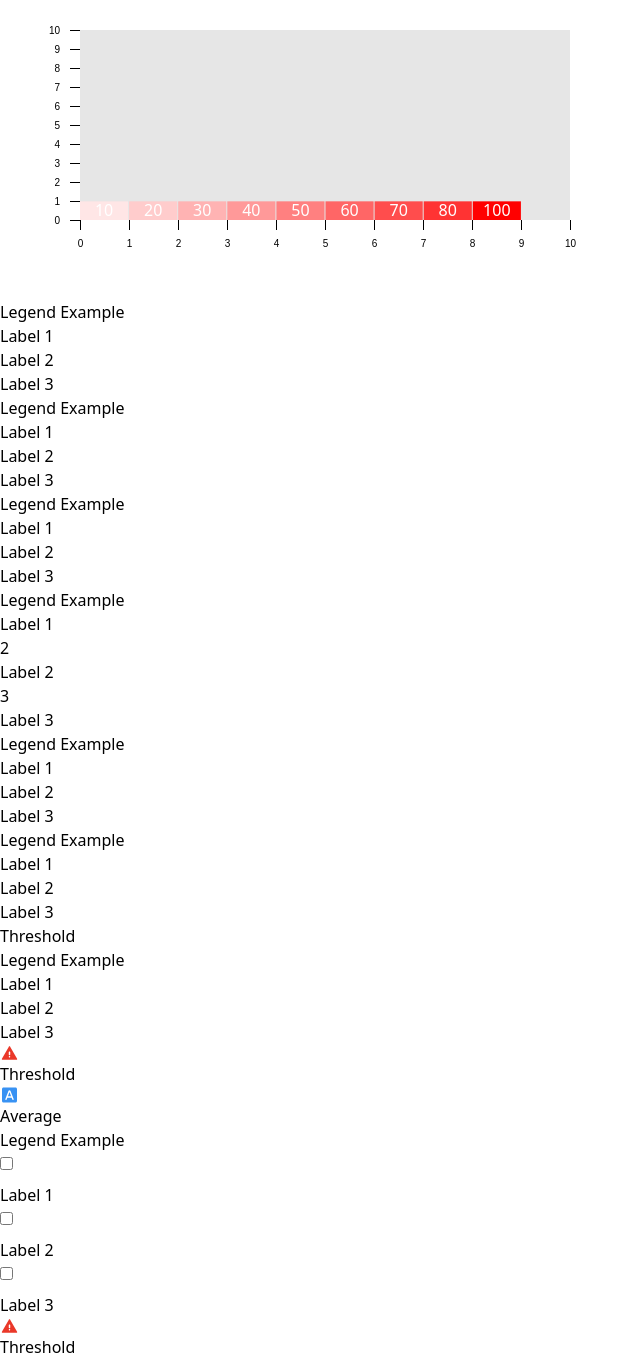
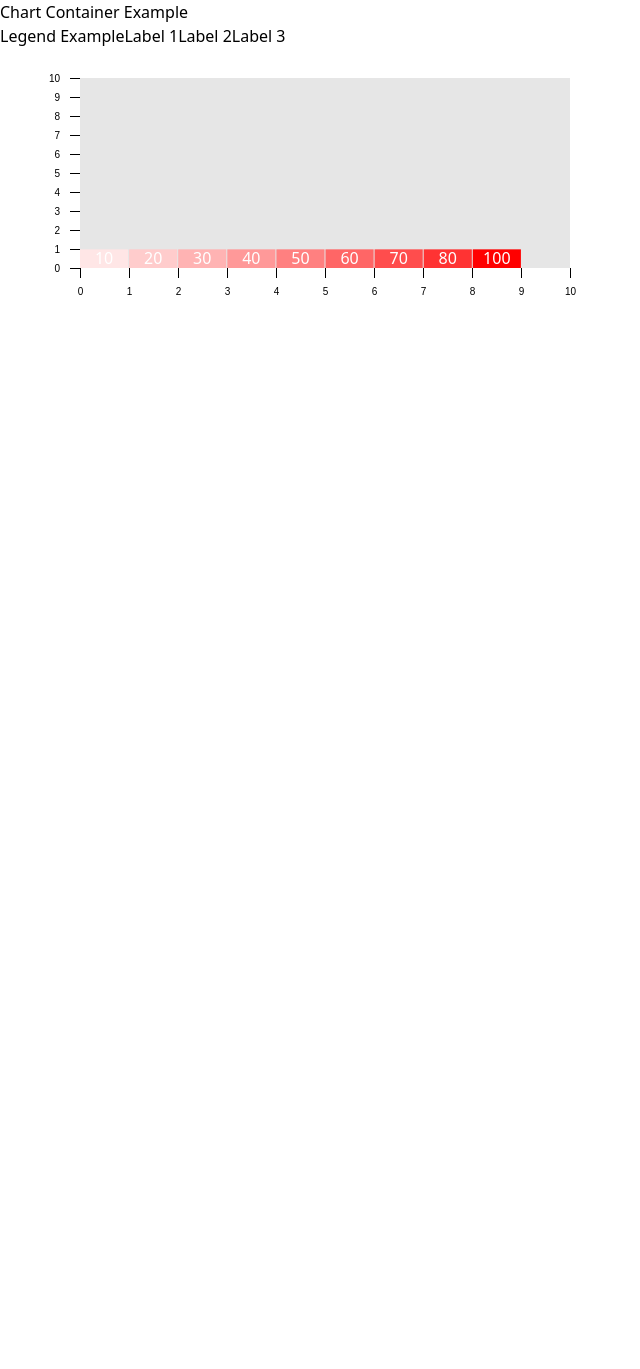
Before and after one commit to dev-hobeoung/hobeoung-ui-chart, a React (Vite) app: page / in a window 1280 px wide. Shown: the whole page, without its empty margins (0-640 px from the left). After the commit the page ends 800 px from the top, so only its background shows below. Built offline with nearby package versions, Linux system fonts and the light colour scheme.

Commit message:
feat: ChartContainer Context 및 레이아웃 배치 추가

```diff
--- a/src/App.tsx
+++ b/src/App.tsx
@@ -1,72 +1,27 @@
-import { HeatmapExample } from './charts/heatmap/HeatMap'
-import { Legend } from './legend/Legend'
+import ChartContainer from './container/ChartContainer'
 
 function App() {
   return (
     <div className="w-[100vw] h-[100vh]">
-      <HeatmapExample />
-      <div>
-        <Legend
-          className="m-10"
-          title="Legend Example"
-          labels={['Label 1', 'Label 2', 'Label 3']}
-          type="line"
-          position="top"
-        />
-        <Legend
-          className="m-10"
-          title="Legend Example"
-          labels={['Label 1', 'Label 2', 'Label 3']}
-          type="text"
-          position="right"
-        />
-        <Legend
-          className="m-10"
-          title="Legend Example"
-          labels={['Label 1', 'Label 2', 'Label 3']}
-          type="round"
-          position="right"
-        />
-        <Legend
-          className="m-10"
-          title="Legend Example"
-          labels={['Label 1', 'Label 2', 'Label 3']}
-          type="number"
-          position="right"
-        />
-        <Legend
+      <ChartContainer title="Chart Container Example">
+        <ChartContainer.Legend
           className="m-10"
           title="Legend Example"
           labels={['Label 1', 'Label 2', 'Label 3']}
           type="square"
-          position="right"
+          position="top"
         />
-        <Legend
-          className="m-10"
-          title="Legend Example"
-          labels={['Label 1', 'Label 2', 'Label 3']}
-          type="square"
-          position="right"
-          threshold='line'
+        <ChartContainer.Heatmap
+          width={600}
+          height={300}
+          numRows={10}
+          numCols={10}
+          data={[[10, 20, 30, 40], [50, 60, 70, 80, 100]]}
+          backgroundColor='#e6e6e6'
+          xAxisLabel='가나다'
+          yAxisLabel='라마바'
         />
-        <Legend
-          className="m-10"
-          title="Legend Example"
-          labels={['Label 1', 'Label 2', 'Label 3']}
-          type="square"
-          position="right"
-          threshold='icon'
-          average
-        />
-        <Legend
-          className="m-10"
-          title="Legend Example"
-          labels={['Label 1', 'Label 2', 'Label 3']}
-          type="squareCheck"
-          position="right"
-          threshold='icon'
-        />
-      </div>
+      </ChartContainer>
     </div>
   )
 }
--- a/src/container/ChartContainer.tsx
+++ b/src/container/ChartContainer.tsx
@@ -0,0 +1,44 @@
+import { createContext, HTMLAttributes } from "react";
+import React from "react";
+import { Legend } from "../legend/Legend";
+import { Heatmap } from "../charts/heatmap/HeatMap";
+import { ChartContainerLayout } from "./layout/ChartContainerLayout";
+
+export interface ChartContainerProps extends HTMLAttributes<HTMLDivElement> {
+  title: string;
+}
+
+export const ChartContext = createContext({});
+
+{/* ChartContainer */}
+
+const ChartContainer = ({ title, children, ...divProps }: ChartContainerProps) => {
+  // 주어진 자식 컴포넌트 중, Legend 컴포넌트 1개를 찾는다.
+  let legend;
+  React.Children.forEach(children, (child) => {
+    if (React.isValidElement(child) && child.type === Legend) {
+      legend = child;
+    }
+  });
+
+  // 주어진 자식 컴포넌트 중, Chart 컴포넌트 1개를 찾는다.
+  let chart;
+  React.Children.forEach(children, (child) => {
+    if (React.isValidElement(child) && child.type === Heatmap) {
+      chart = child;
+    }
+  });
+
+  return (
+    <ChartContext.Provider value={{}}>
+      <div {...divProps}>
+        <ChartContainerLayout title={title} legend={legend} chart={chart} />
+      </div>
+    </ChartContext.Provider>
+  );
+};
+
+ChartContainer.Legend = Legend;
+ChartContainer.Heatmap = Heatmap;
+
+export default ChartContainer;
--- /dev/null
+++ b/src/container/layout/ChartContainerLayout.tsx
@@ -0,0 +1,45 @@
+/*
+  결국 레전드 위치 등에 따라 레이아웃이 달라지는데, 해당 코드는 해당 분기를 처리하는 일종의 짬통이다.
+*/
+
+export interface ChartContainerLayoutProps {
+  title?: string;
+  legend?: React.ReactElement;
+  chart?: React.ReactElement;
+}
+
+export const ChartContainerLayout = ({ title, legend, chart }: ChartContainerLayoutProps) => {
+  const legendPosition = legend?.props.position;
+
+  return (
+    <div>
+      {/* Top Area */}
+      <div>
+        {/* Title Area */}
+        {title && (
+          <div>
+            <span>{title}</span>
+          </div>
+        )}
+        {legend && legendPosition === "top" && (
+          <div>
+            {legend}
+          </div>
+        )}
+      </div>
+      <div className="flex">
+        {/* Chart Area */}
+        {chart && (
+          <div>
+            {chart}
+          </div>
+        )}
+        {legend && legendPosition === "right" && (
+          <div>
+            {legend}
+          </div>
+        )}
+      </div>
+    </div>
+  );
+}
--- a/src/legend/elements/LegendElement.tsx
+++ b/src/legend/elements/LegendElement.tsx
@@ -13,7 +13,7 @@ import { ThresholdIconLegendElement } from "./ThresholdIconLegendElement";
 import { ThresholdLineLegendElement } from "./ThresholdLineLegendElement";
 
 export interface LegendElementProps extends
-  VariantProps<typeof legendElementVariants>, HTMLAttributes<HTMLDivElement>
+  VariantProps<typeof legendElementVariants>, HTMLAttributes<HTMLButtonElement>
 {
   type: LegendType;
   label?: string;
@@ -32,7 +32,9 @@ export const LegendElement: React.FC<LegendElementProps> = ({
   ...divProps
 }: LegendElementProps) => {
   return (
-    <div className="cursor-pointer"
+    <button
+      type="button"
+      className="cursor-pointer appearance-none"
       onClick={() => {
         if (setSelected) setSelected(!selected);
       }}
@@ -62,6 +64,6 @@ export const LegendElement: React.FC<LegendElementProps> = ({
       {type === 'average' && <AverageLegendElement />}
       {type === 'thresholdIcon' && <ThresholdIconLegendElement />}
       {type === 'thresholdLine' && <ThresholdLineLegendElement />}
-    </div>
+    </button>
   )
 }
```
Also changed, not shown: src/provider/ChartProvider.tsx (deleted).
